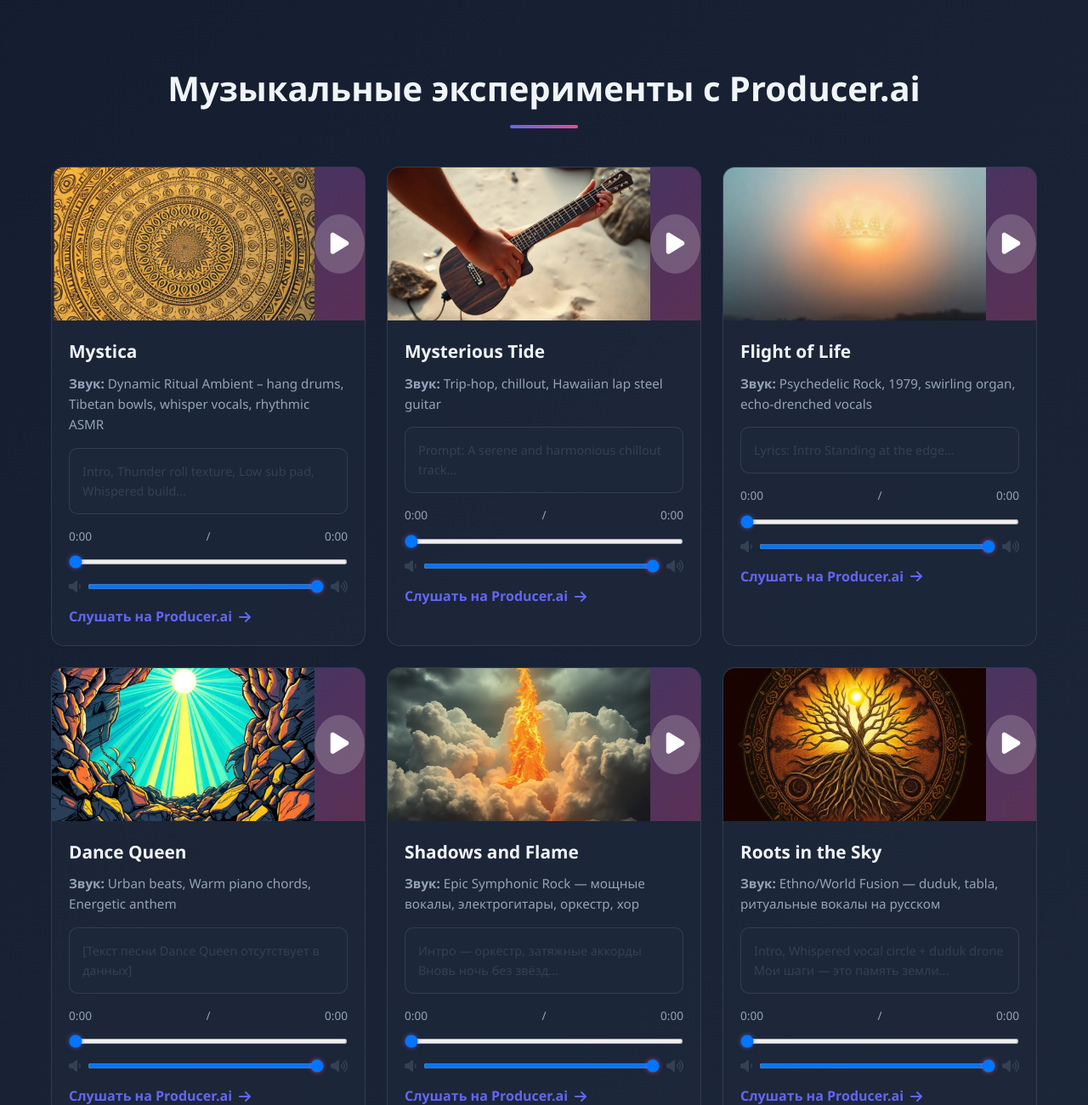
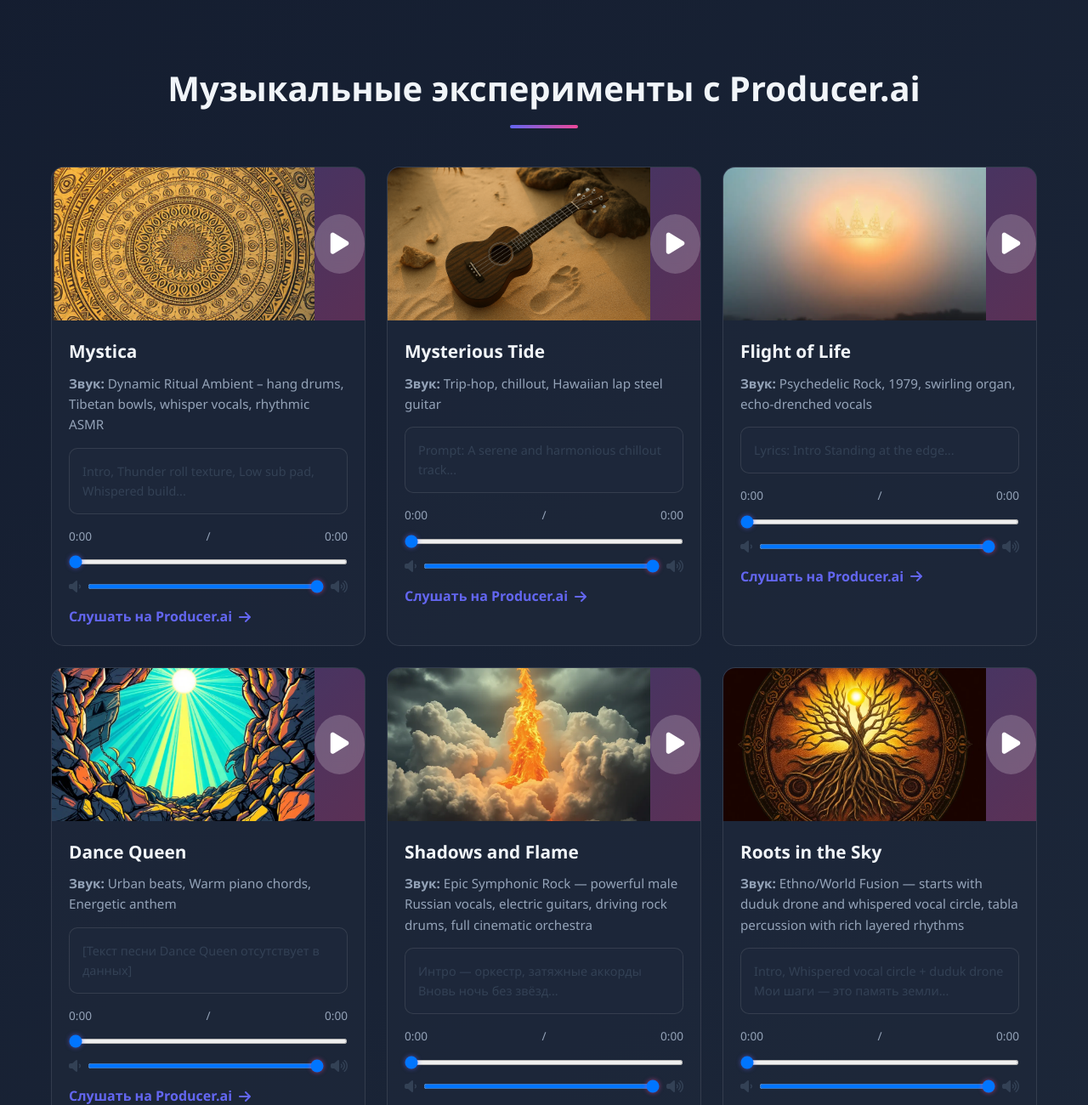
Before and after one commit to gratati/github.io, a plain HTML site: page index.html in a window 1280 px wide. Shown: the part 1868-3168 px from the top of the page at 85% size. Drawn offline with Linux system fonts and the light colour scheme.

Commit message:
Update index.html

```diff
--- a/index.html
+++ b/index.html
@@ -742,7 +742,7 @@
                 <!-- Mysterious Tide -->
                 <div class="music-card">
                     <div class="music-preview">
-                        <img src="music/Mysterious Tide.png" alt="Mysterious Tide">
+                        <img src="music/Mysterious Tide_1.png" alt="Mysterious Tide">
                         <button class="play-button" onclick="togglePlay('mysterious-tide', 'music/audio/Mysterious Tide.mp3')">
                             <i class="fas fa-play" id="play-icon-mysterious-tide"></i>
                         </button>
@@ -830,7 +830,7 @@
                     </div>
                     <div class="music-info">
                         <h3 class="music-title">Shadows and Flame</h3>
-                        <p class="music-description"><strong>Звук:</strong> Epic Symphonic Rock — мощные вокалы, электрогитары, оркестр, хор</p>
+                        <p class="music-description"><strong>Звук:</strong> Epic Symphonic Rock — powerful male Russian vocals, electric guitars, driving rock drums, full cinematic orchestra</p>
                         <pre class="track-structure">Интро — оркестр, затяжные аккорды Вновь ночь без звёзд...</pre>
                         <div class="audio-controls">
                             <div class="time-info">
@@ -857,7 +857,7 @@
                     </div>
                     <div class="music-info">
                         <h3 class="music-title">Roots in the Sky</h3>
-                        <p class="music-description"><strong>Звук:</strong> Ethno/World Fusion — duduk, tabla, ритуальные вокалы на русском</p>
+                        <p class="music-description"><strong>Звук:</strong> Ethno/World Fusion — starts with duduk drone and whispered vocal circle, tabla percussion with rich layered rhythms</p>
                         <pre class="track-structure">Intro, Whispered vocal circle + duduk drone Мои шаги — это память земли...</pre>
                         <div class="audio-controls">
                             <div class="time-info">
```
